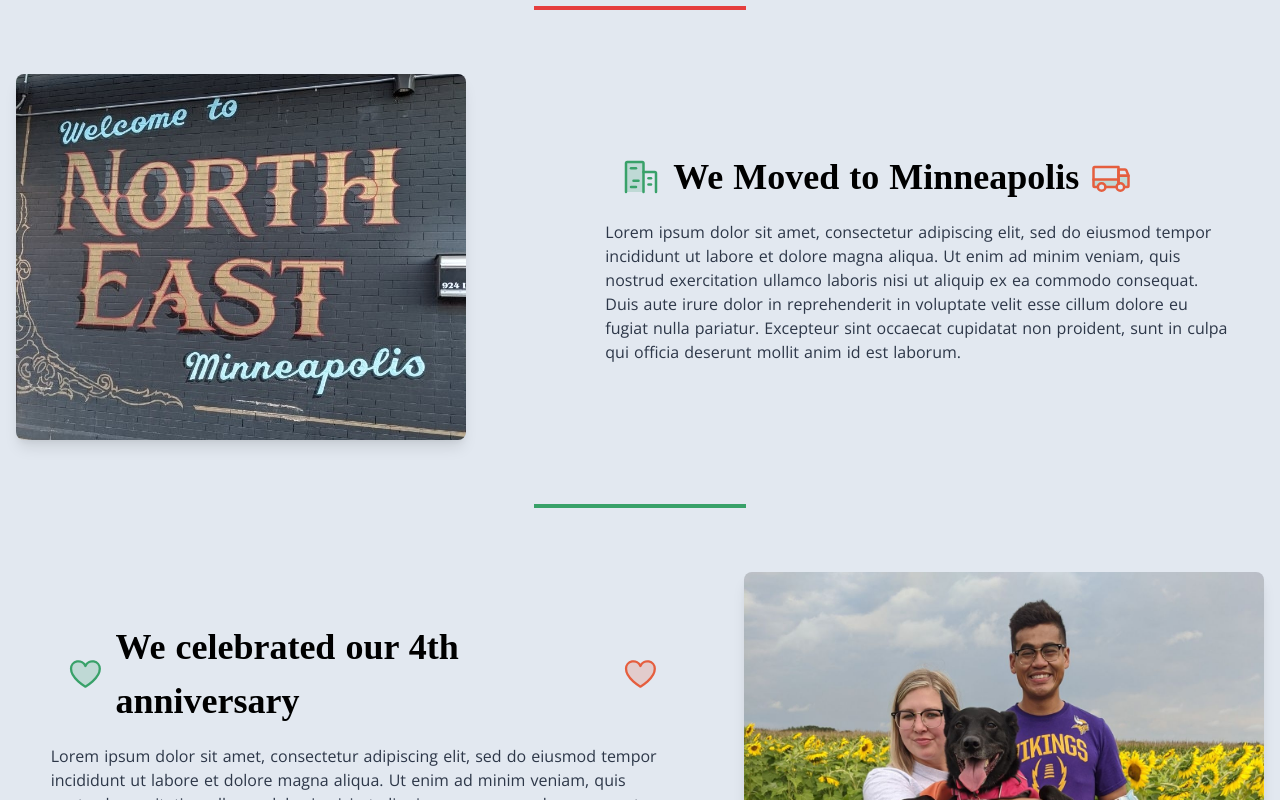
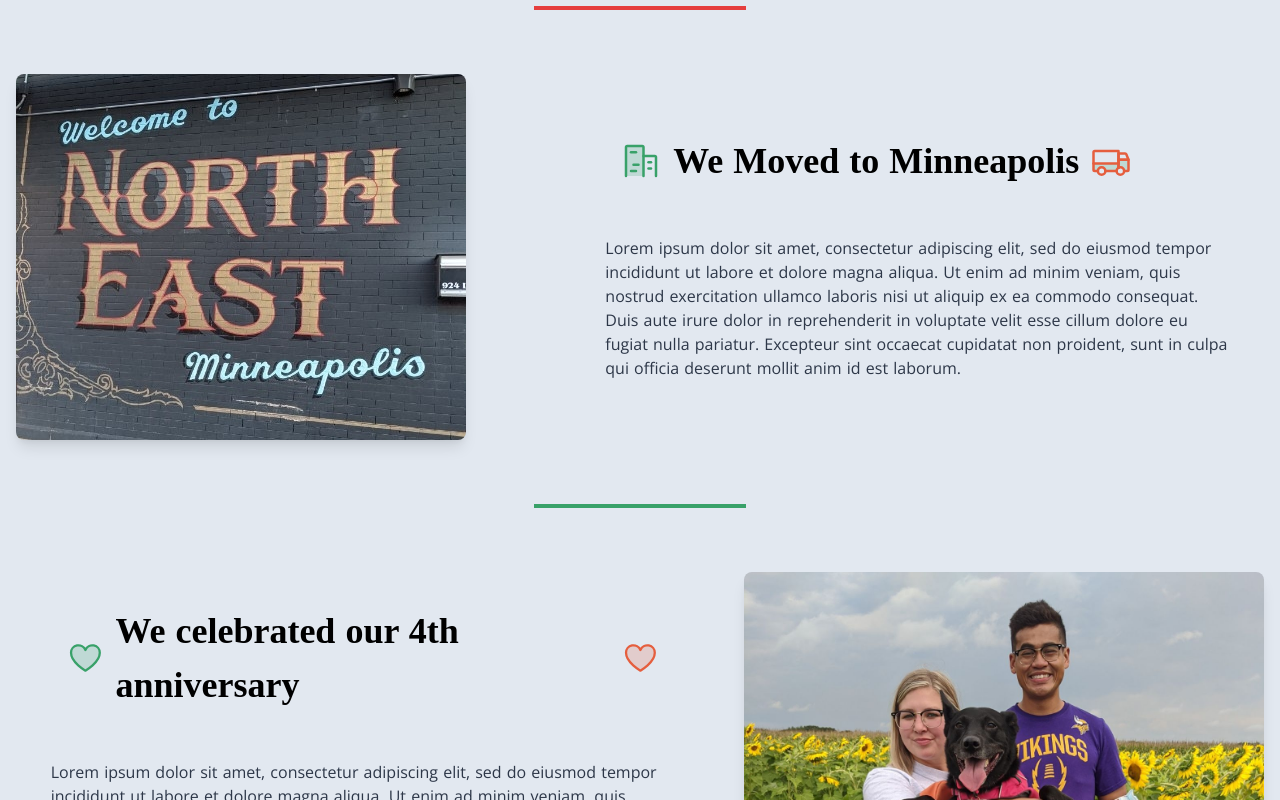
Before and after one commit to TonyFwin/christmas-card, a Nuxt app: page / in a window 1280 px wide. Shown: the part 1200-2000 px from the top of the page. Built offline with nearby package versions, Linux system fonts and the light colour scheme; a web font is replaced by a local one.

Commit message:
Increase spacing belowe headings

```diff
--- a/components/Anniversary.vue
+++ b/components/Anniversary.vue
@@ -9,7 +9,7 @@
         />
       </div>
       <div class="w-full md:w-6/12 mx-auto flex flex-col justify-center">
-        <h3 class="text-4xl font-semibold px-4 flex items-center">
+        <h3 class="text-4xl font-semibold px-4 flex items-center mb-8">
           <svg
             xmlns="http://www.w3.org/2000/svg"
             width="40"
--- a/components/Gallery.vue
+++ b/components/Gallery.vue
@@ -1,6 +1,6 @@
 <template>
   <section class="py-4 md:py-6 mb-4 md:mb-6">
-    <div class="container mx-auto text-center mb-8">
+    <div class="container mx-auto text-center mb-16">
       <h2 class="text-4xl font-semibold">
         Merry Christmas and Happy New Year!
       </h2>
--- a/components/Moving.vue
+++ b/components/Moving.vue
@@ -9,7 +9,7 @@
         />
       </div>
       <div class="w-full md:w-6/12 mx-auto flex flex-col justify-center">
-        <h3 class="text-4xl font-semibold px-4 flex items-center">
+        <h3 class="text-4xl font-semibold px-4 flex items-center mb-8">
           <svg
             xmlns="http://www.w3.org/2000/svg"
             width="40"
--- a/components/Pets.vue
+++ b/components/Pets.vue
@@ -1,6 +1,6 @@
 <template>
   <section class="py-4 md:py-8">
-    <div class="container mx-auto text-center mb-8">
+    <div class="container mx-auto text-center mb-16">
       <h2 class="text-4xl font-semibold flex justify-center items-center">
         <svg
           aria-hidden="true"
```
